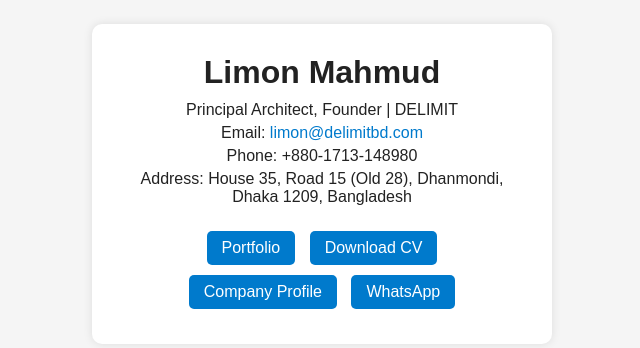
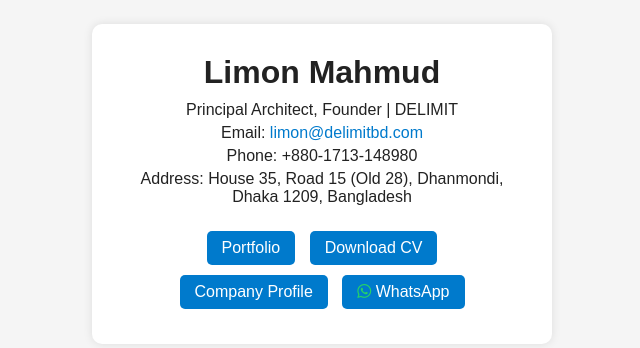
Before and after one commit to limon3497/delimitbd.com, a plain HTML site: page index.html in a window 1280 px wide. Shown: the part 216-564 px from the top of the page, without its empty margins (318-958 px from the left). Drawn offline with Linux system fonts and the light colour scheme.

Commit message:
Update index.html

```diff
--- a/index.html
+++ b/index.html
@@ -40,6 +40,7 @@
       text-decoration: none;
     }
   </style>
+  <link rel="stylesheet" href="https://cdnjs.cloudflare.com/ajax/libs/font-awesome/6.5.0/css/all.min.css">
 </head>
 <body>
   <div class="card">
@@ -52,7 +53,8 @@
       <a href="#">Portfolio</a>
       <a href="CV.pdf" class="btn" target="_blank">Download CV</a>
       <a href="delimit_profile.pdf" class="btn" target="_blank">Company Profile</a>
-      <a href="https://wa.me/8801713148980" class="btn" target="_blank">WhatsApp</a>
+      <a href="https://wa.me/8801713148980" class="btn" target="_blank">
+  <i class="fab fa-whatsapp" style="color: #25D366;"></i> WhatsApp</a>
     </div>
   </div>
 </body>
```
